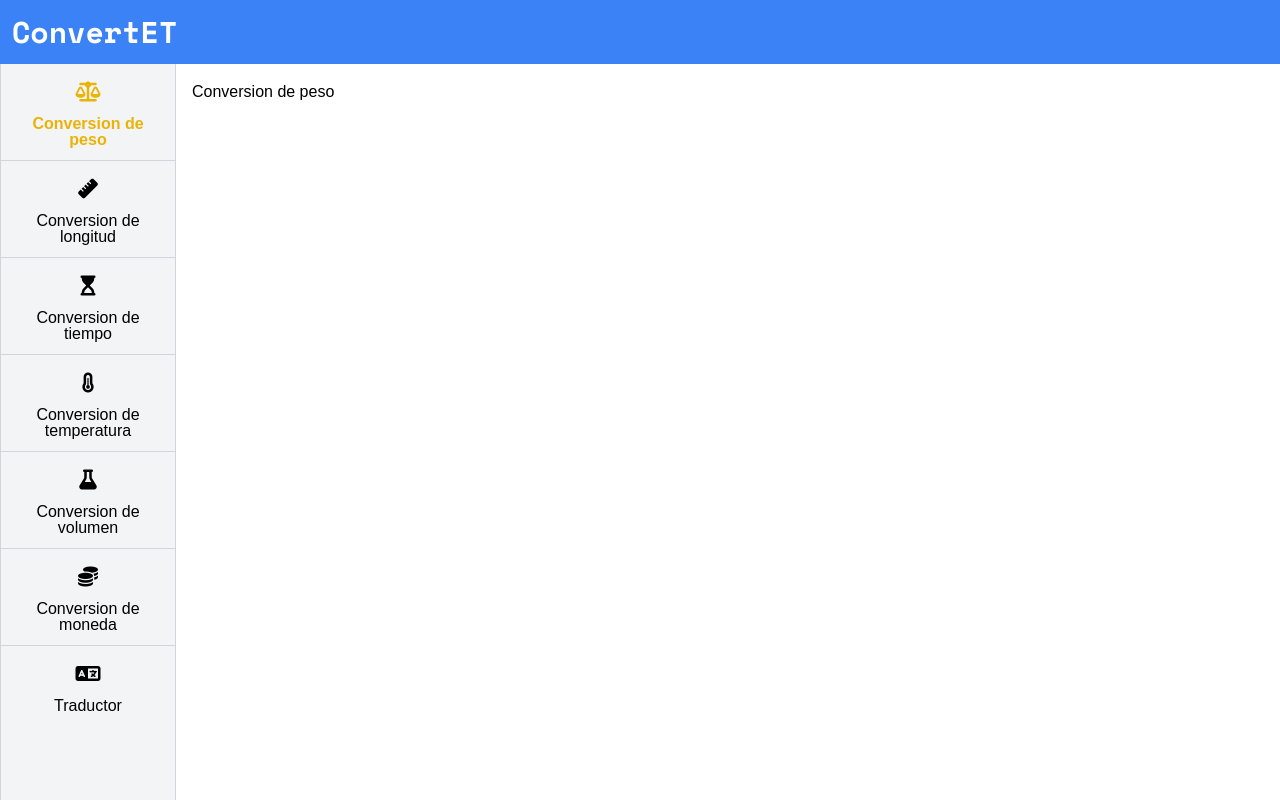
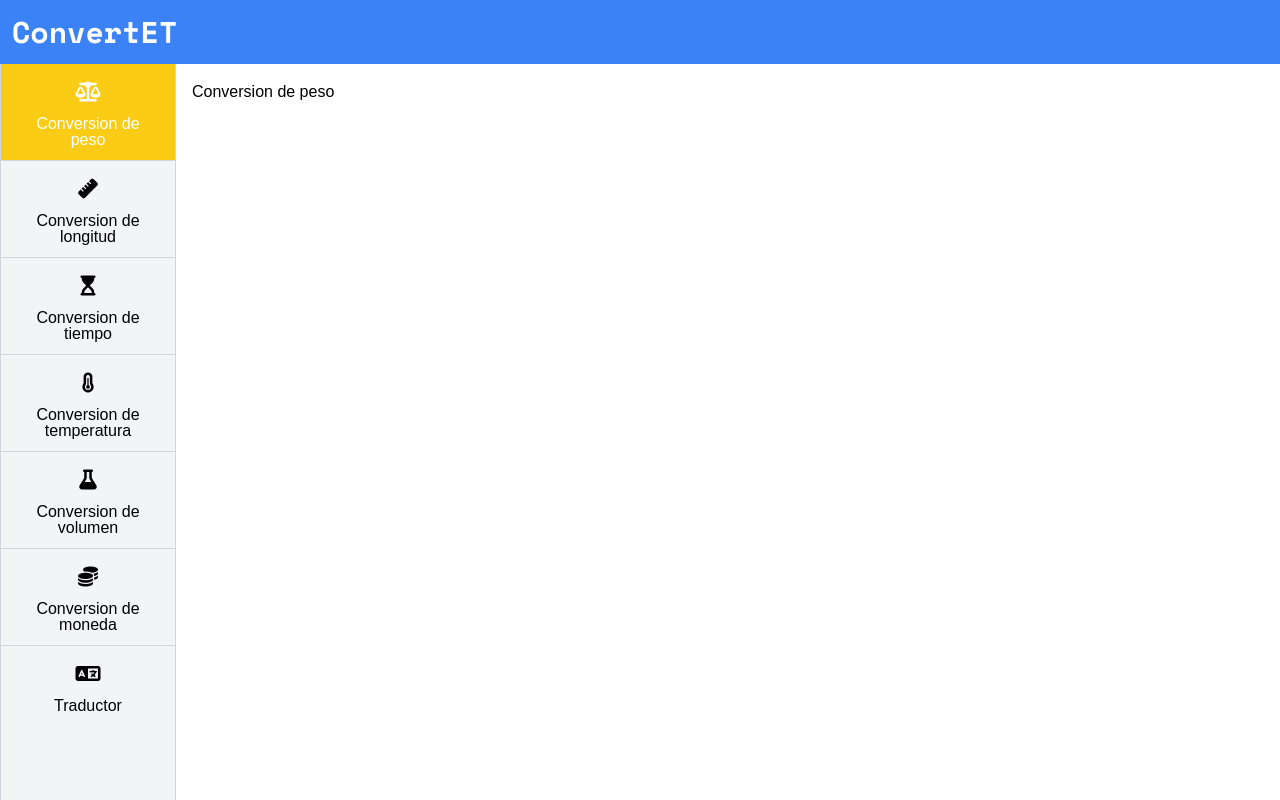
Before and after one commit to alexis00rod/ConvertET, a React (Vite) app: page /convert-weight in a window 1280 px wide. Built offline with nearby package versions, Linux system fonts and the light colour scheme.

Commit message:
Agregue pages

```diff
--- a/src/components/Sidebar/Sidebar.jsx
+++ b/src/components/Sidebar/Sidebar.jsx
@@ -5,8 +5,11 @@ export const Sidebar = () => {
   return (
     <aside className="sidebar">
       {pages.map(page => (
-        <NavLink key={page.id} to={`/${page.id}`}
-        className={({isActive}) => `sidebar-link ${isActive && 'text-yellow-500 font-bold'}`}>
+        <NavLink
+        key={page.id}
+        to={`/${page.id}`}
+        className={({isActive}) => `sidebar-link ${isActive && 'bg-yellow-400 text-white hover:text-white'}`}
+        >
           <i className={`fa-solid fa-${page.icon}`}></i>
           <h3>{page.title}</h3>
         </NavLink>
```
